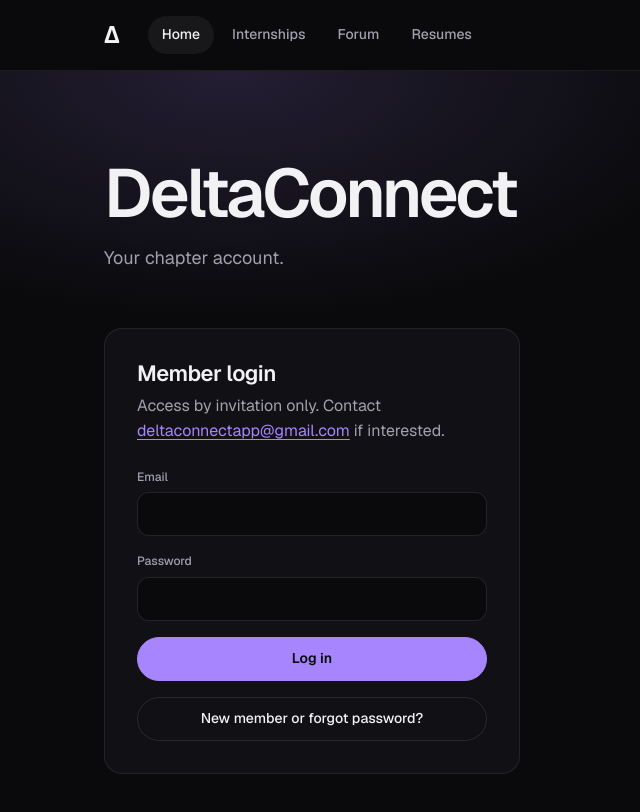
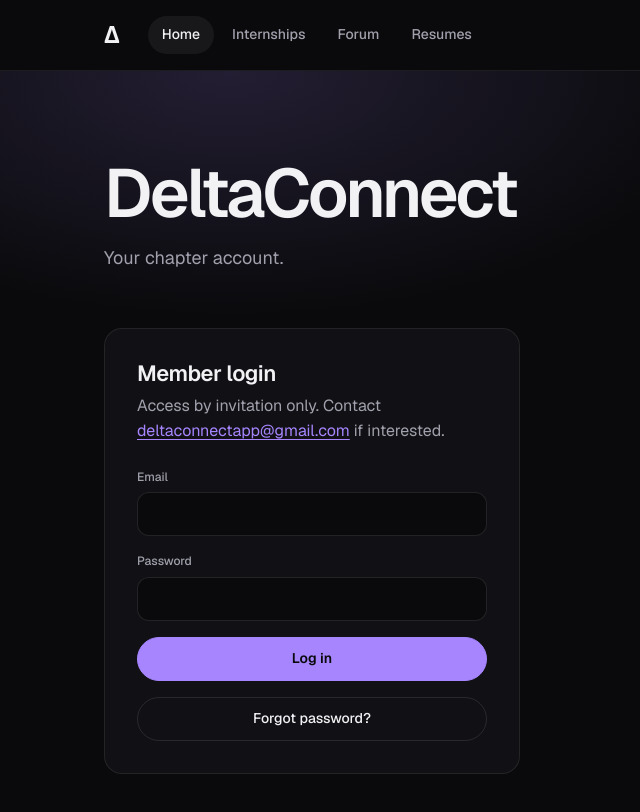
Before and after one commit to thaigaines/deltaconnect, a React (Vite) app: page / in a window 1280 px wide. Shown: the top 812 px of the page, without its empty margins (0-640 px from the left). Built offline with nearby package versions, Linux system fonts and the light colour scheme; no server answers.

Commit message:
Clarify forgot password link wording

```diff
--- a/src/App.jsx
+++ b/src/App.jsx
@@ -254,7 +254,7 @@ export default function App() {
         ) : (
           <section className="login-card" aria-labelledby="login-heading">
             <h2 id="login-heading">{resetting ? 'Set or reset your password' : 'Member login'}</h2>
-            <p>{resetting ? 'New member, or forgot your password? We\'ll email you a link to choose one.' : accessContact}</p>
+            <p>{resetting ? 'Forgot your password? We\'ll email you a link to choose a new one.' : accessContact}</p>
             {resetting ? (
               <form onSubmit={handleResetRequest}>
                 <label>
@@ -278,7 +278,7 @@ export default function App() {
                     onChange={(event) => setPassword(event.target.value)} />
                 </label>
                 <button type="submit" disabled={busy}>{busy ? 'Logging in...' : 'Log in'}</button>
-                <button type="button" onClick={toggleResetting}>New member or forgot password?</button>
+                <button type="button" onClick={toggleResetting}>Forgot password?</button>
               </form>
             )}
           </section>
```
Also changed, not shown: 1 other file (tests, documents, lock files or other folders).
